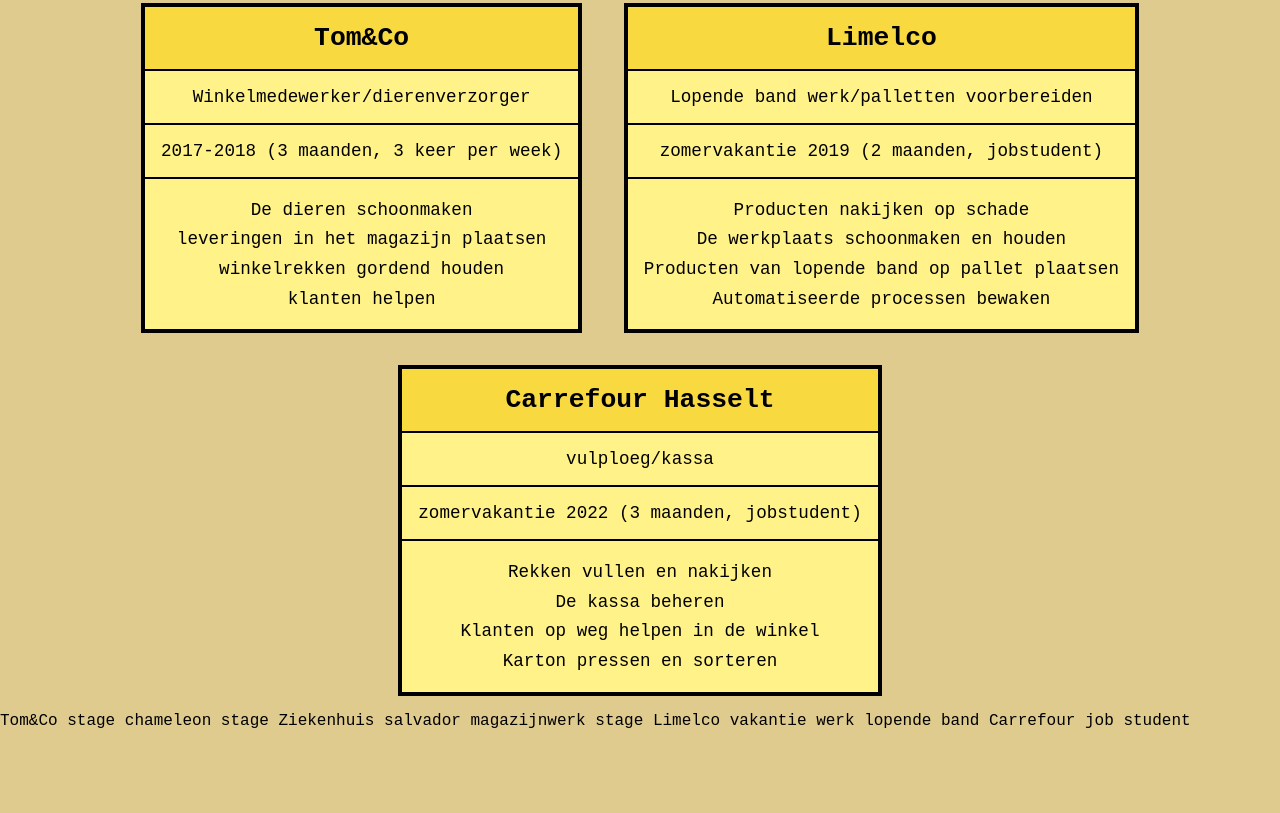
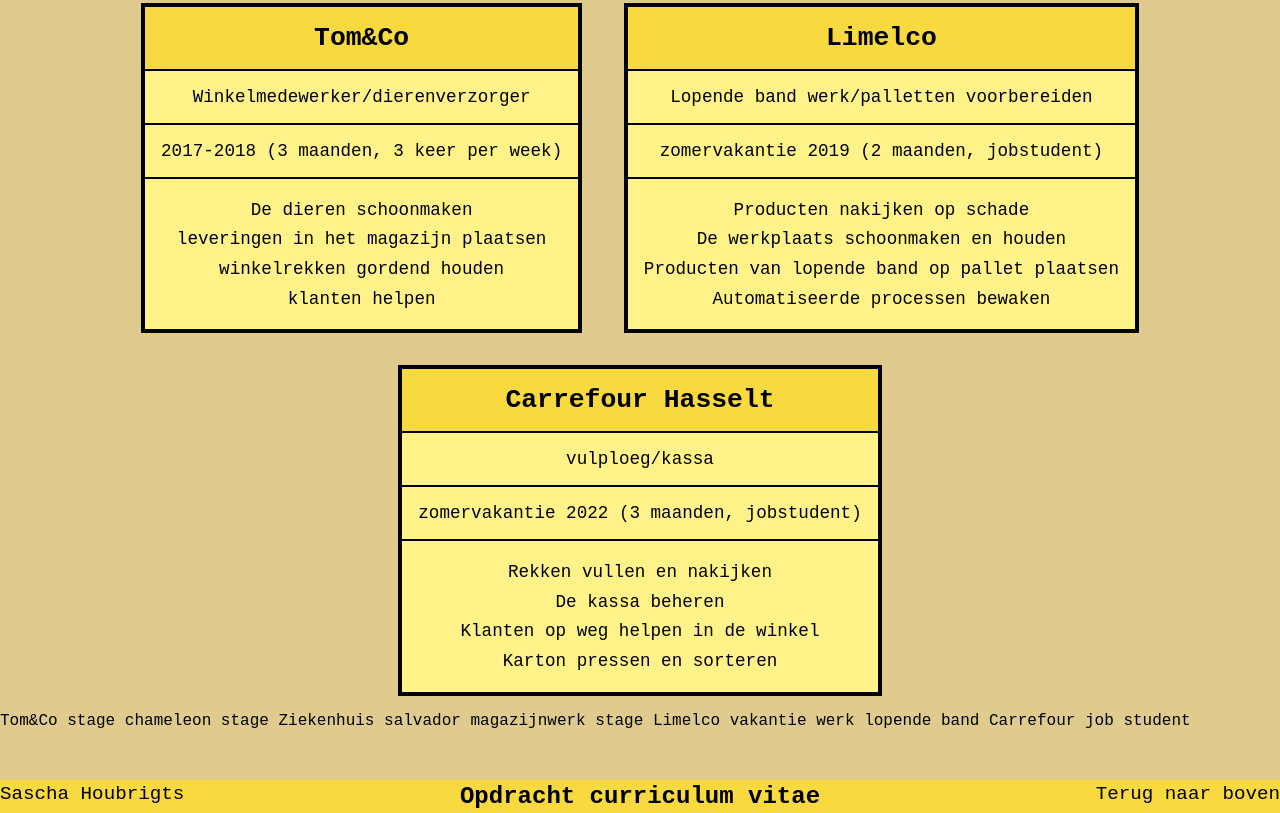
Before and after one commit to PXLSascha/portofolio, a website: page Website.html in a window 1280 px wide. Shown: the part 1003-1816 px from the top of the page. Before the commit the page ends 1783 px from the top, so only its background shows below. Drawn offline with Linux system fonts and the light colour scheme.

Commit message:
(WEB-06) Footer met info toegevoegd

```diff
--- a/Website.css
+++ b/Website.css
@@ -201,8 +201,21 @@
 .SocialMediaIcon
 {
     width: 40px;
+
 }
 
+.Footer__items-flex
+{
+    display: flex;
+    flex-direction: row;
+    justify-content: space-between;
+}
+
+footer
+{
+    background-color: #f8d940;
+    padding: 0.2rem 0;
+}
 
 @keyframes FadeIn
 {
--- a/Website.html
+++ b/Website.html
@@ -163,7 +163,15 @@
 
 </main>
 
+<footer>
 
+  <div class="Footer__items-flex">
+    <p>Sascha Houbrigts</p>
+    <h2>Opdracht curriculum vitae</h2>
+    <p>Terug naar boven</p>
+  </div>
+
+</footer>
 
 </body>
 </html>
```
